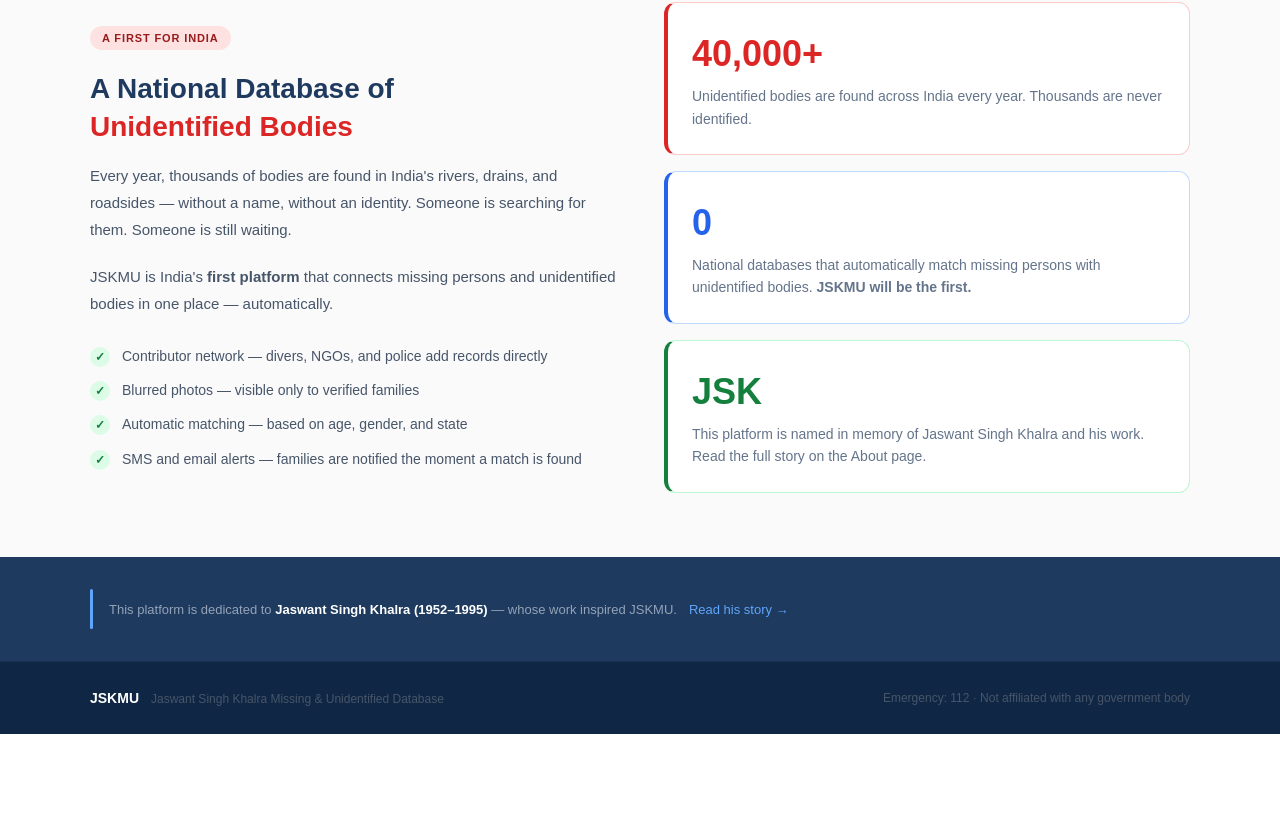
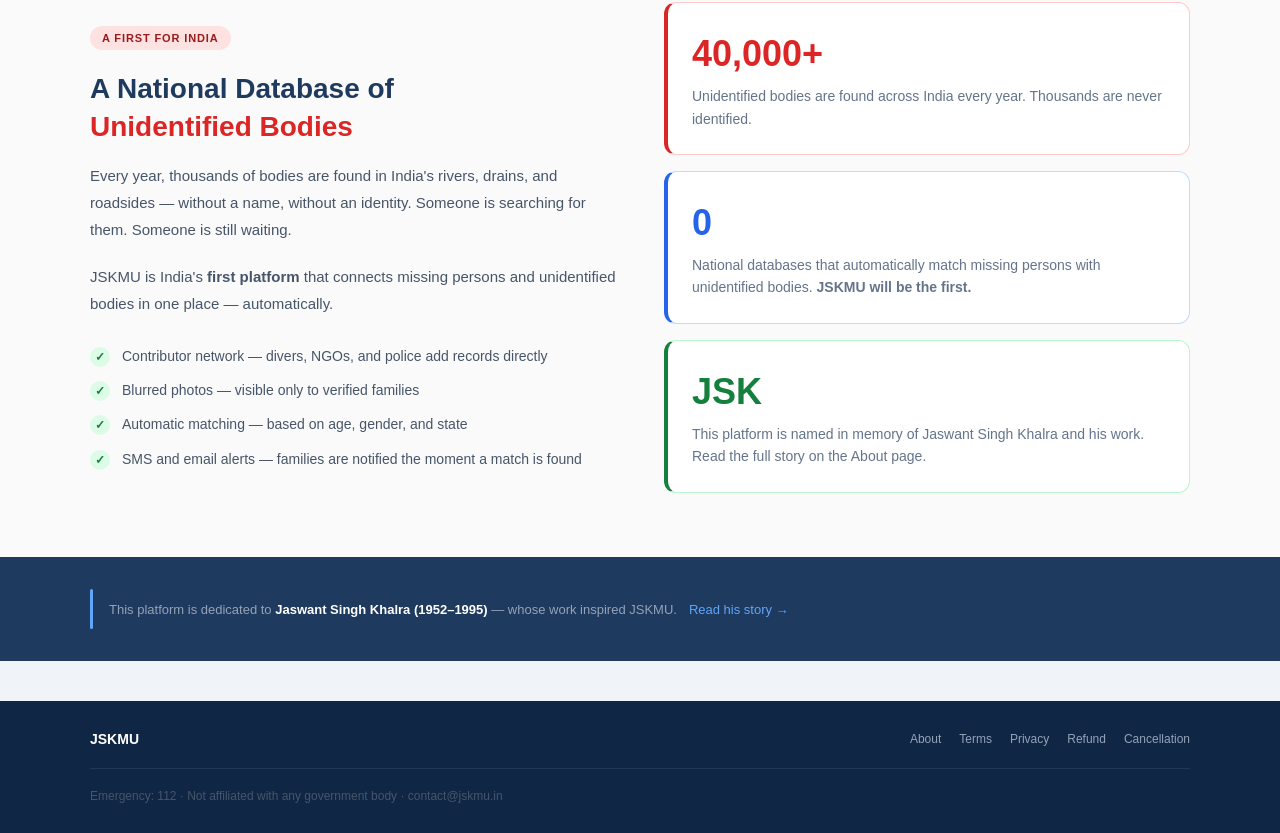
Before and after one commit to hemant155/jskmu, a Next.js app: page / in a window 1280 px wide. Shown: the part 1414-2247 px from the top of the page. Before the commit the page ends 2148 px from the top, so only its background shows below. Built offline with nearby package versions, Linux system fonts and the light colour scheme; no server answers.

Commit message:
Homepage uses shared Footer component

```diff
--- a/app/page.js
+++ b/app/page.js
@@ -1,6 +1,7 @@
 import Link from 'next/link'
 import Navbar from '@/components/Navbar'
 import HeroButtons from '@/components/HeroButtons'
+import Footer from '@/components/Footer'
 
 export default function Home() {
   return (
@@ -244,17 +245,7 @@ export default function Home() {
 </section>
 
       {/* FOOTER */}
-      <footer style={{ background: '#0f2744', padding: '24px', borderTop: '1px solid rgba(255,255,255,0.05)' }}>
-        <div style={{ maxWidth: 1100, margin: '0 auto', display: 'flex', justifyContent: 'space-between', alignItems: 'center', flexWrap: 'wrap', gap: 12 }}>
-          <div>
-            <span style={{ fontSize: 14, fontWeight: 700, color: '#ffffff' }}>JSKMU</span>
-            <span style={{ fontSize: 12, color: '#475569', marginLeft: 12 }}>Jaswant Singh Khalra Missing & Unidentified Database</span>
-          </div>
-          <div style={{ fontSize: 12, color: '#475569' }}>
-            Emergency: 112 · Not affiliated with any government body
-          </div>
-        </div>
-      </footer>
+      <Footer />
 
     </main>
   )
```
